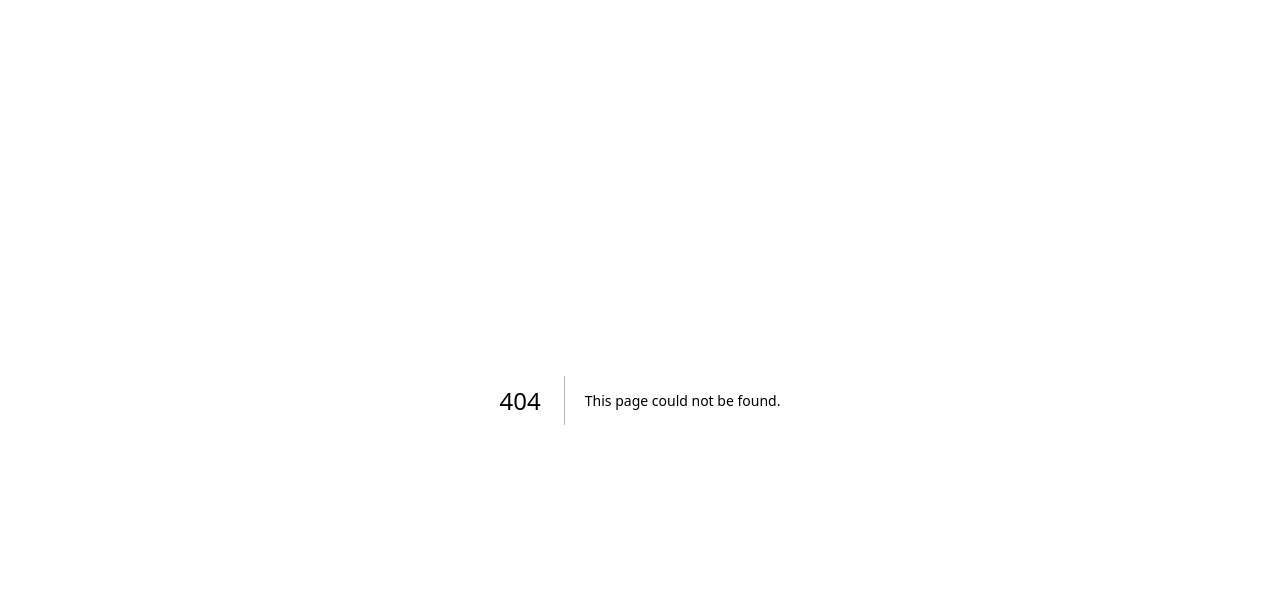
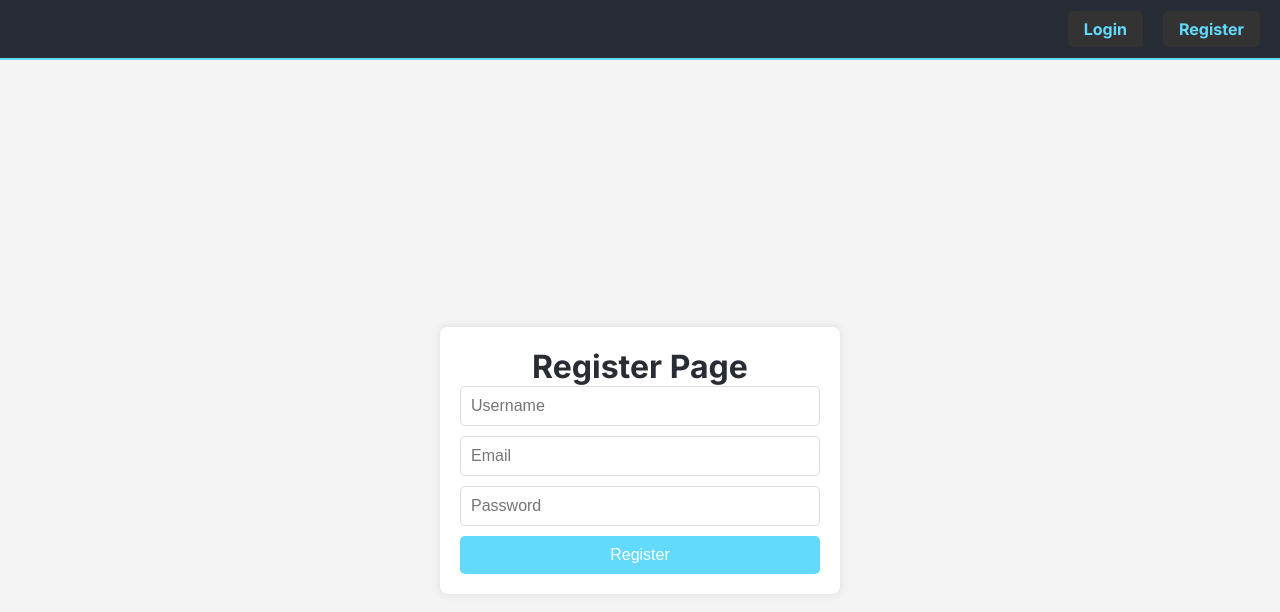
Before and after one commit to OEMromanca/next-postgreSQL, a Next.js app: page /auth/register in a window 1280 px wide. Before the commit this address had no page. Shown: the top 612 px of the page. Built offline with nearby package versions, Linux system fonts and the light colour scheme.

Commit message:
basic set up

```diff
--- /dev/null
+++ b/src/app/auth/register/page.tsx
@@ -0,0 +1,67 @@
+
+import React from 'react';
+
+export default function RegisterPage() {
+  const pageStyle: React.CSSProperties = {
+    display: 'flex',
+    justifyContent: 'center',
+    alignItems: 'center',
+    height: '100vh',
+    backgroundColor: '#f4f4f4',
+    margin: '0',
+    padding: '0',
+  };
+
+  const containerStyle: React.CSSProperties = {
+    textAlign: 'center',
+    padding: '20px',
+    backgroundColor: '#fff',
+    borderRadius: '8px',
+    boxShadow: '0 0 10px rgba(0, 0, 0, 0.1)',
+    maxWidth: '400px',
+    width: '100%',
+  };
+
+  const formStyle: React.CSSProperties = {
+    display: 'flex',
+    flexDirection: 'column',
+    gap: '10px',
+  };
+
+  const inputStyle: React.CSSProperties = {
+    padding: '10px',
+    borderRadius: '5px',
+    border: '1px solid #ddd',
+    fontSize: '16px',
+    backgroundColor: 'transparent',
+    color: '#333',
+    outline: 'none',
+  };
+
+  const buttonStyle: React.CSSProperties = {
+    padding: '10px',
+    borderRadius: '5px',
+    border: 'none',
+    backgroundColor: '#61dafb',
+    color: '#fff',
+    fontSize: '16px',
+    cursor: 'pointer',
+    transition: 'background-color 0.3s',
+  };
+
+  return (
+    <div style={pageStyle}>
+      <main style={containerStyle}>
+        <h1 style={{ color: '#282c34' }}>Register Page</h1>
+        <form style={formStyle}>
+          <input type='text' placeholder='Username' style={inputStyle} />
+          <input type='email' placeholder='Email' style={inputStyle} />
+          <input type='password' placeholder='Password' style={inputStyle} />
+          <button type='submit' style={buttonStyle}>
+            Register
+          </button>
+        </form>
+      </main>
+    </div>
+  );
+}
--- /dev/null
+++ b/src/app/components/Header.tsx
@@ -0,0 +1,43 @@
+import Link from 'next/link';
+
+export default function Header() {
+  const headerStyle = {
+    backgroundColor: '#282c34',
+    padding: '10px 20px',
+    color: 'white',
+    borderBottom: '2px solid #61dafb',
+    display: 'flex',
+    justifyContent: 'flex-end',
+    alignItems: 'center',
+    height: '60px',
+  };
+
+  const navStyle = {
+    display: 'flex',
+    gap: '20px',
+  };
+
+  const linkStyle = {
+    textDecoration: 'none',
+    color: '#61dafb',
+    fontWeight: 'bold',
+    fontSize: '16px',
+    padding: '8px 16px',
+    borderRadius: '5px',
+    backgroundColor: '#333',
+    transition: 'background-color 0.3s, color 0.3s',
+  };
+
+  return (
+    <header style={headerStyle}>
+      <nav style={navStyle}>
+        <Link href='/auth/login' style={linkStyle}>
+          Login
+        </Link>
+        <Link href='/auth/register' style={linkStyle}>
+          Register
+        </Link>
+      </nav>
+    </header>
+  );
+}
--- a/src/app/layout.tsx
+++ b/src/app/layout.tsx
@@ -1,12 +1,13 @@
-import type { Metadata } from "next";
-import { Inter } from "next/font/google";
-import "./globals.css";
+import type { Metadata } from 'next';
+import { Inter } from 'next/font/google';
+import './globals.css';
+import Header from './components/Header';
 
-const inter = Inter({ subsets: ["latin"] });
+const inter = Inter({ subsets: ['latin'] });
 
 export const metadata: Metadata = {
-  title: "Create Next App",
-  description: "Generated by create next app",
+  title: 'Create Next App',
+  description: 'Generated by create next app',
 };
 
 export default function RootLayout({
@@ -15,8 +16,11 @@ export default function RootLayout({
   children: React.ReactNode;
 }>) {
   return (
-    <html lang="en">
-      <body className={inter.className}>{children}</body>
+    <html lang='en'>
+      <body className={inter.className}>
+        <Header />
+        {children}
+      </body>
     </html>
   );
 }
```
Also changed, not shown: package.json (+5 -5 lines), src/app/auth/login/page.tsx (added, +62 -0 lines), src/app/page.tsx (+6 -91 lines), 1 other file (tests, documents, lock files or other folders).
